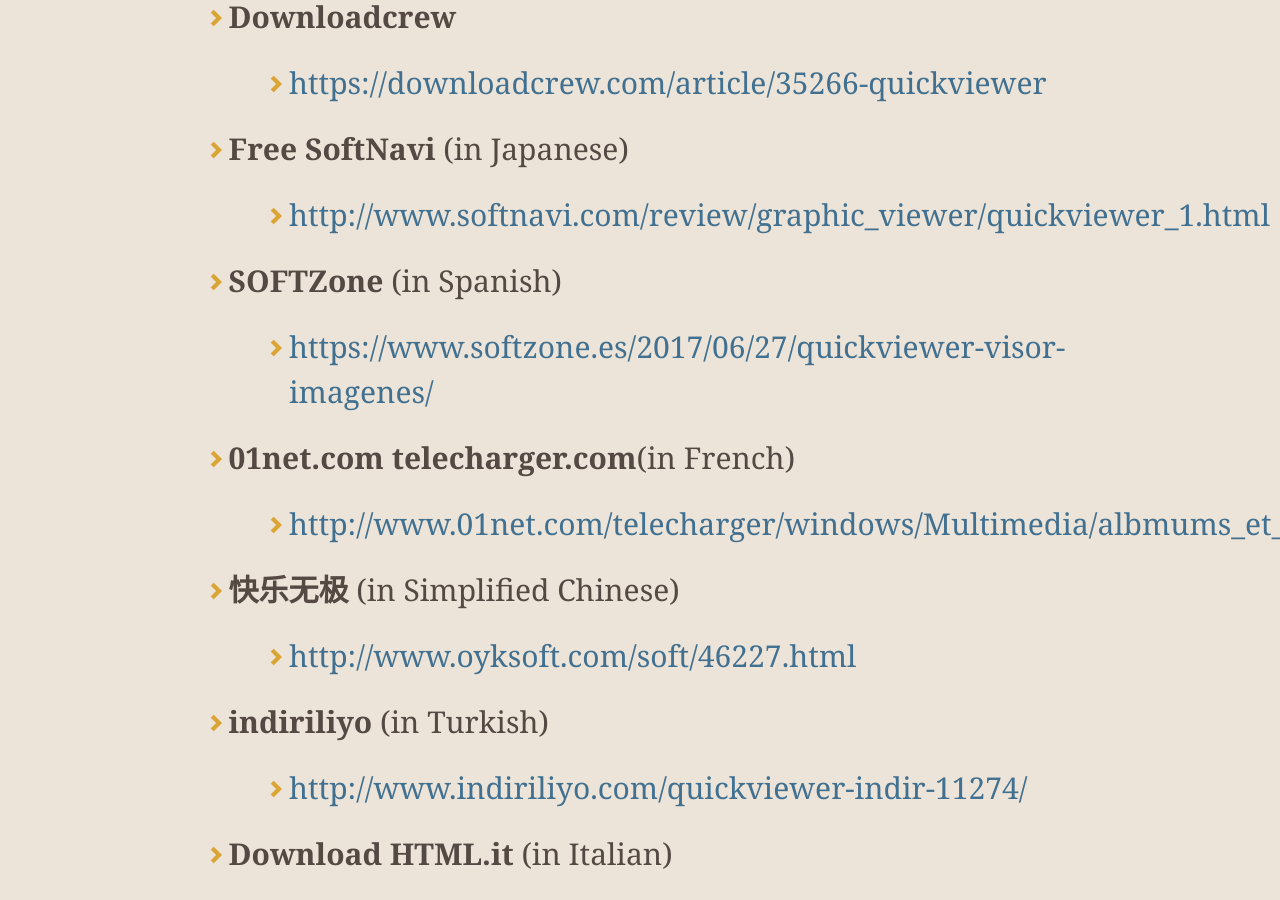
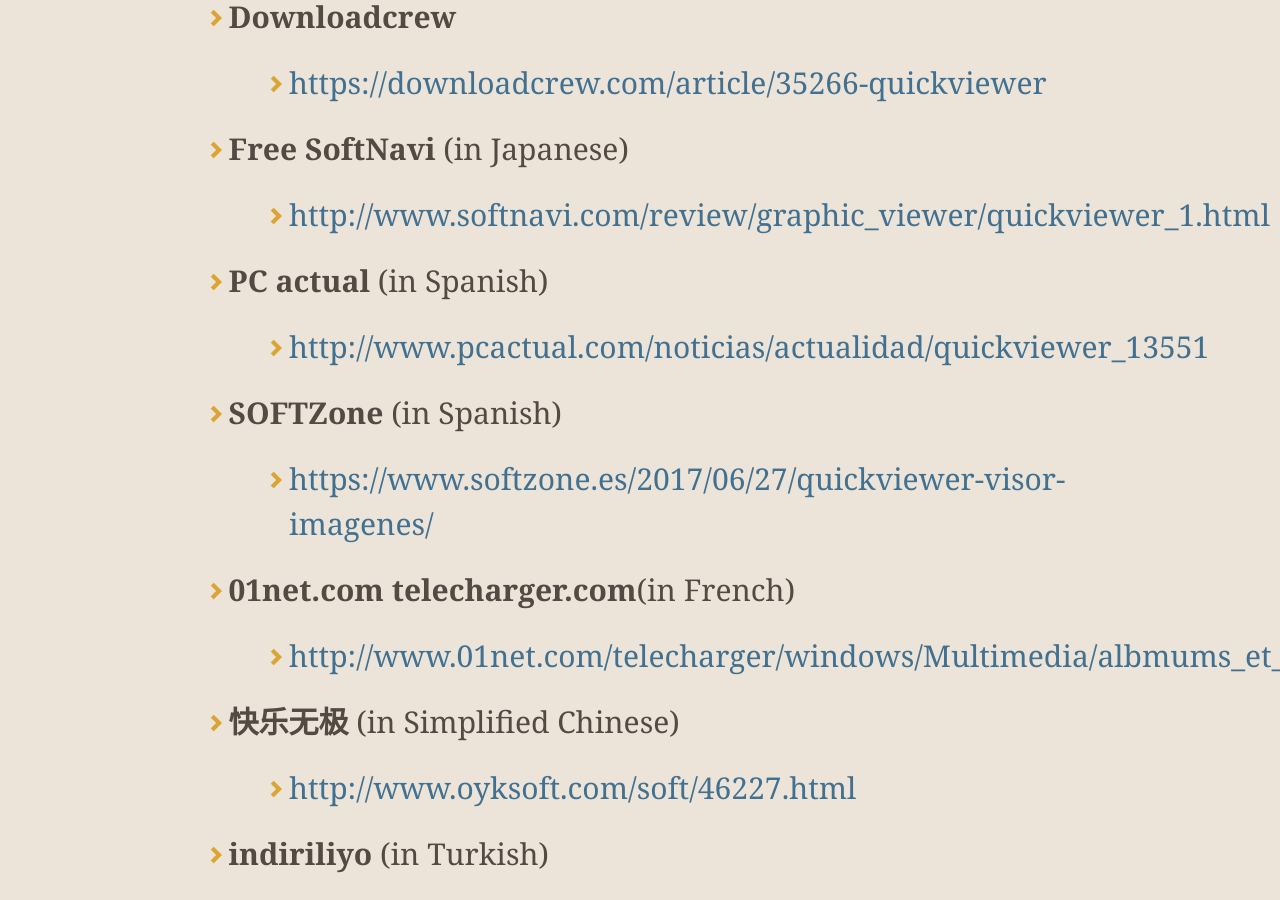
Before and after one commit to kanryu/quickviewer, a Jekyll site: the page built from docs/index.md, in a window 1280 px wide and 900 px high, scrolled down 3615 px. Built offline with Jekyll 4.4.1, drawn with Linux system fonts in a browser that asks for light colours; nearby versions of some CDN libraries; our own code applies the rules of GitHub Pages for plain Markdown files.

Commit message:
Update index.md

```diff
--- a/docs/index.md
+++ b/docs/index.md
@@ -63,6 +63,8 @@ You can also clone the latest source code from **[this repository.](https://gith
     - [https://downloadcrew.com/article/35266-quickviewer](https://downloadcrew.com/article/35266-quickviewer)
 - **Free SoftNavi** (in Japanese)
     - [http://www.softnavi.com/review/graphic_viewer/quickviewer_1.html](http://www.softnavi.com/review/graphic_viewer/quickviewer_1.html)
+- **PC actual** (in Spanish)
+    - [http://www.pcactual.com/noticias/actualidad/quickviewer_13551](http://www.pcactual.com/noticias/actualidad/quickviewer_13551)
 - **SOFTZone** (in Spanish)
     - [https://www.softzone.es/2017/06/27/quickviewer-visor-imagenes/](https://www.softzone.es/2017/06/27/quickviewer-visor-imagenes/)
 - **01net.com telecharger.com**(in French)
```
